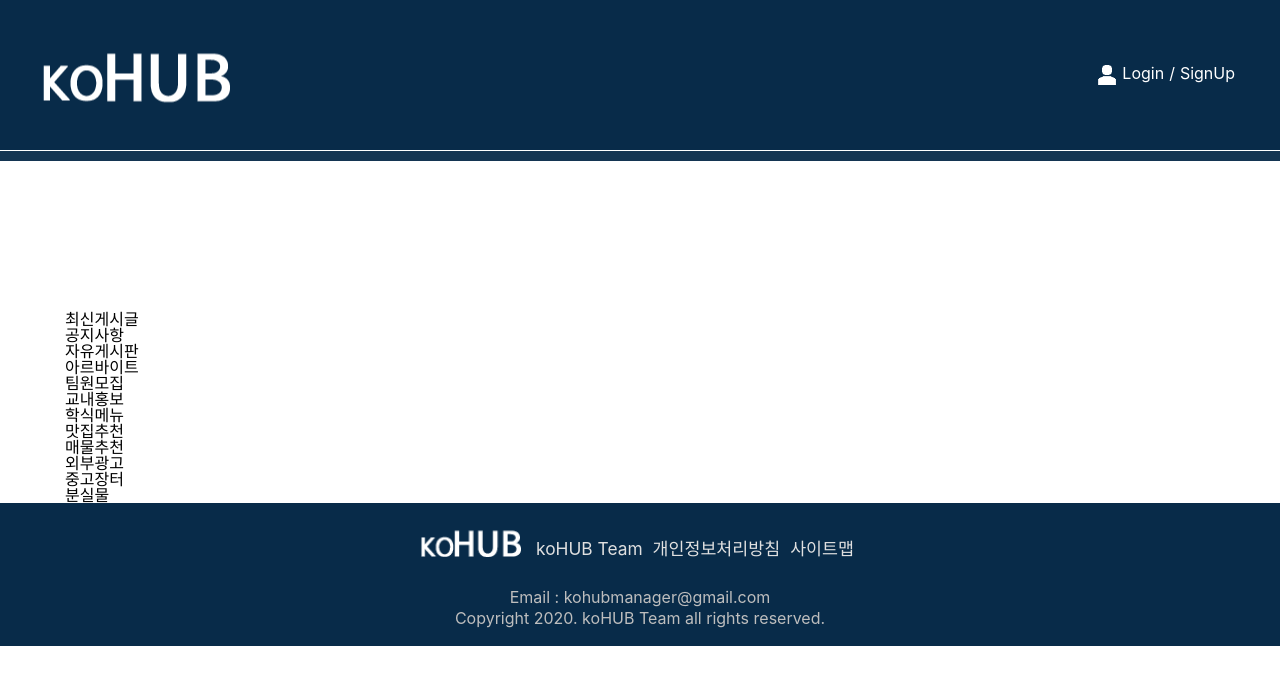
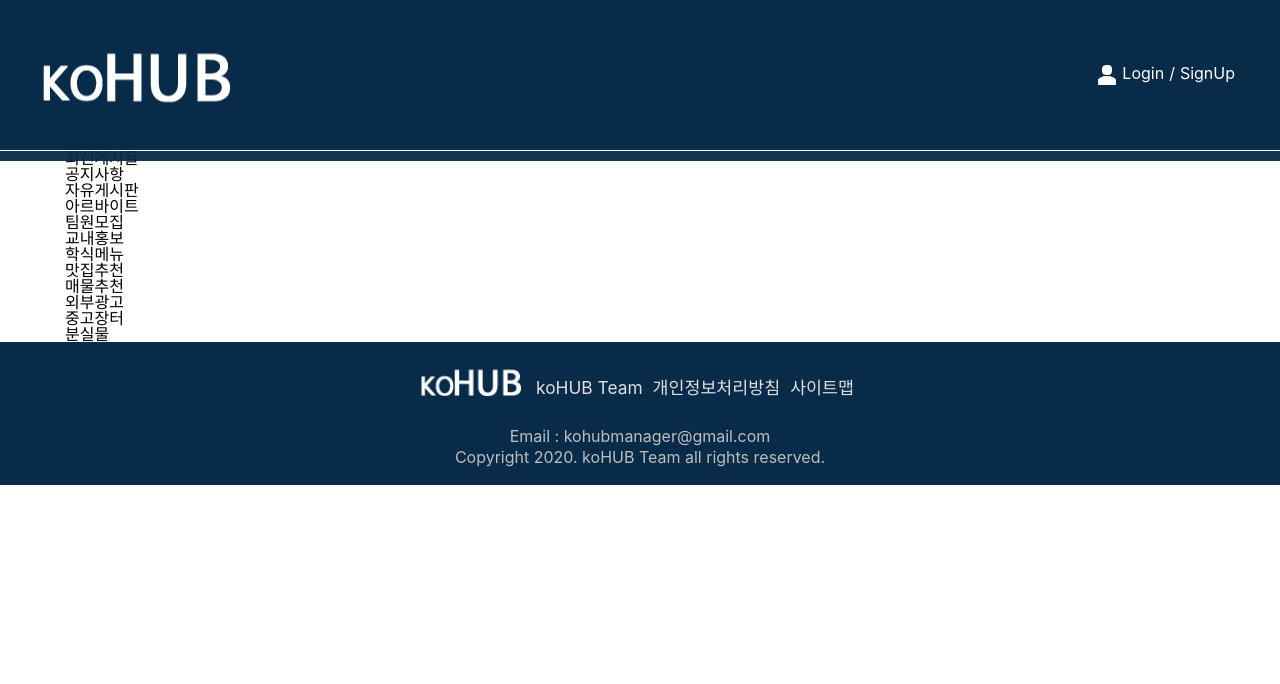
Before and after one commit to koHUB-Team/kohub-front-end, a React (Create React App) app: page / in a window 1280 px wide. Shown: the top 684 px of the page. Built offline with nearby package versions, Linux system fonts and the light colour scheme; no server answers.

Commit message:
Modify AdminHeader Component

```diff
--- a/src/components/AdminHeader.scss
+++ b/src/components/AdminHeader.scss
@@ -1,10 +1,10 @@
 @use '../common/color.scss'as kohubColor;
 
-header {
-    position: static;
-}
+.kohub-admin-header-area {
+    header {
+        position: static;
+    }
 
-.kohub-admin-header-area {
     width: 100%;
     height: 68px;
     border-bottom: 2px solid kohubColor.$color-koHub-primary;
```
